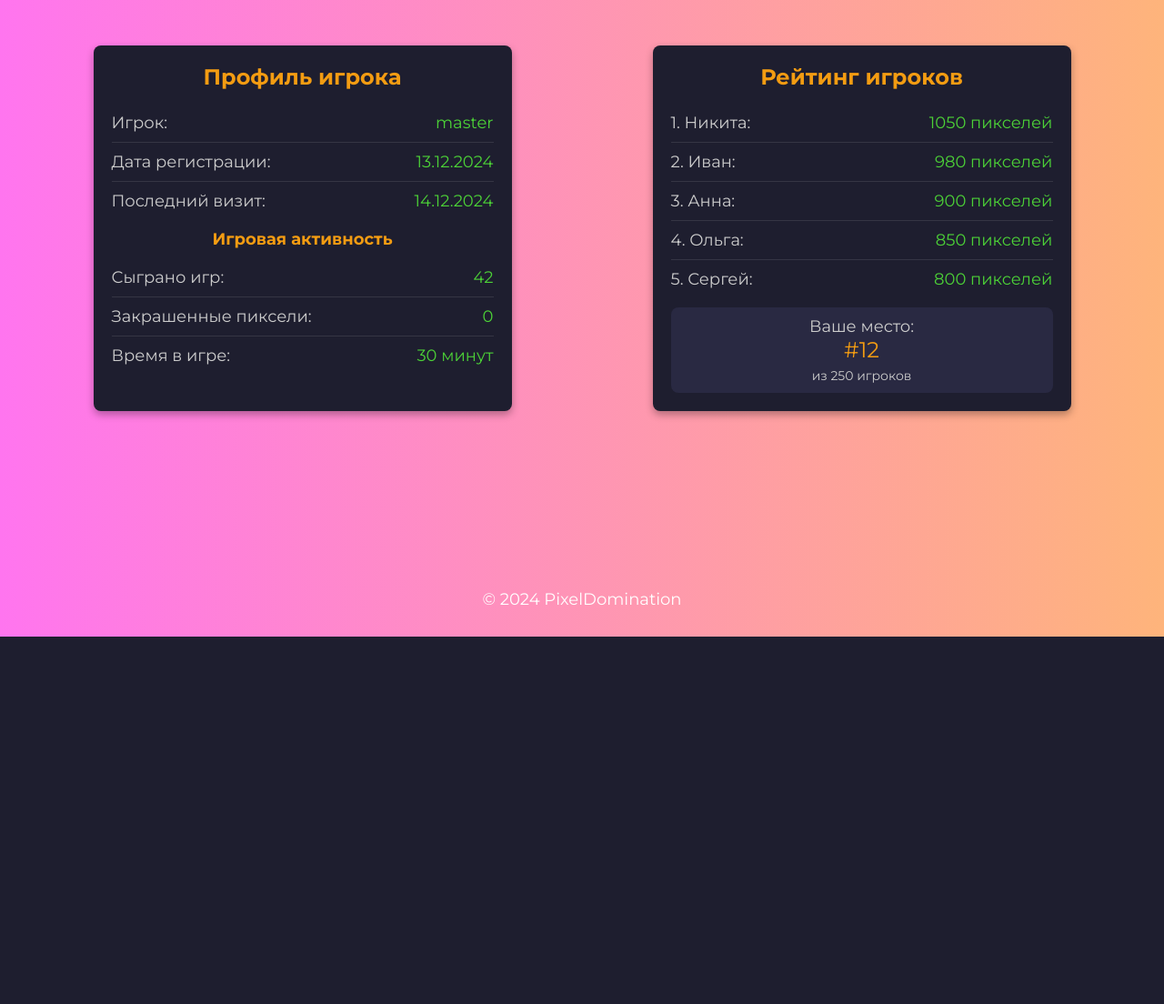
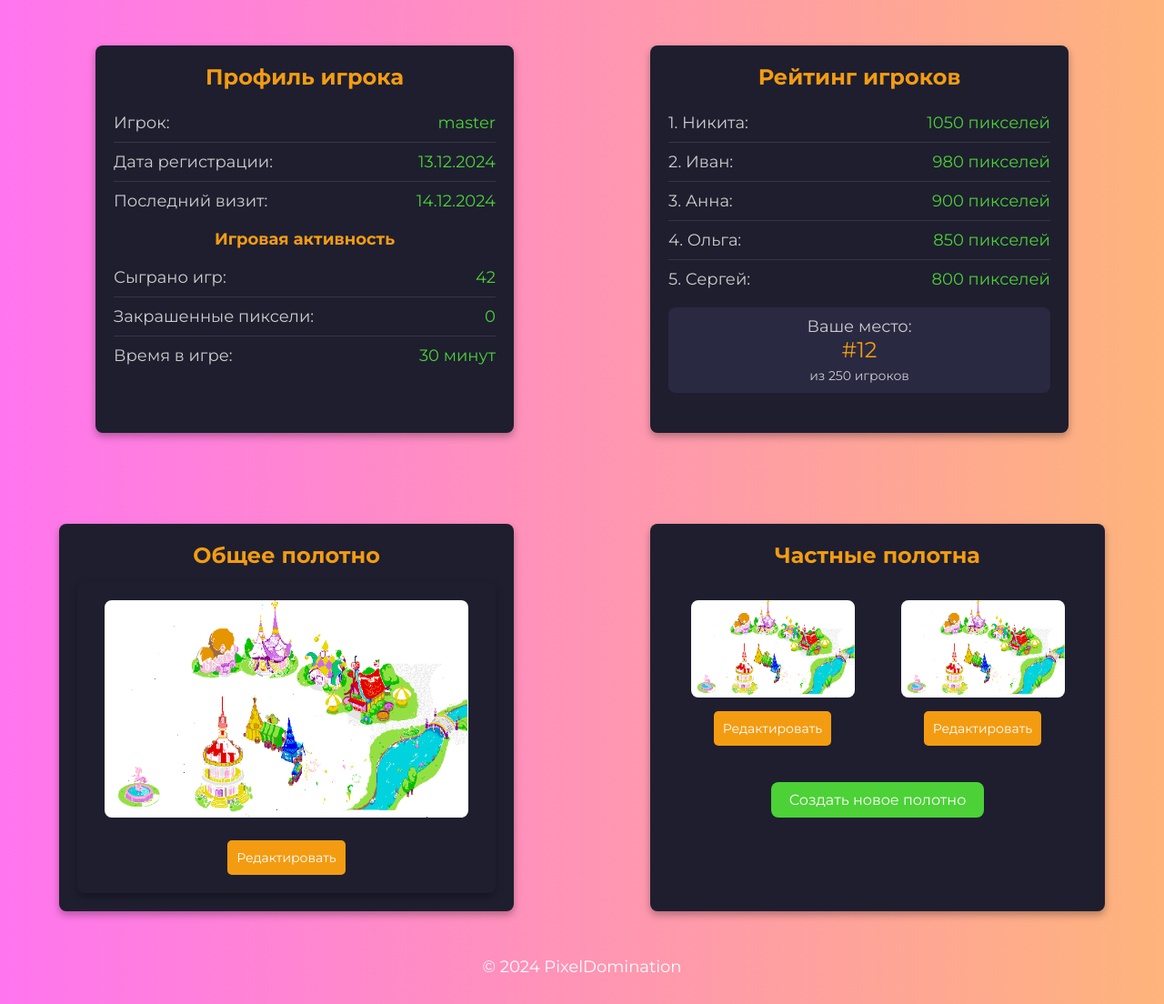
Before and after one commit to ilyash0/PixelDomination, a Django app: page /profile/ in a window 1280 px wide. Shown: the part 100-1204 px from the top of the page at 91% size. Before the commit the page ends 800 px from the top, so only its background shows below. Run offline with Django 5.2, Linux system fonts and the light colour scheme; the visitor is signed in with stand-in values (Sample User, id 1); parts of the project's set-up code (start-up, migrations or seed data) failed here and were passed over.

Commit message:
add canvas on profile

```diff
--- a/static/css/style.css
+++ b/static/css/style.css
@@ -270,11 +270,11 @@ p {
 .profile {
   display: grid;
   grid-template-columns: 1fr 1fr;
-  gap: 50px;
-  justify-items: center;
+  grid-template-rows: 1fr 1fr;
+  gap: 100px 150px;
 }
 
-.profile__stats {
+.profile__section {
   background-color: #1e1e2f;
   color: #fff;
   padding: 20px;
@@ -284,7 +284,18 @@ p {
   max-width: 500px;
 }
 
-.profile__stats-title {
+#profile-stats,
+#profile-global {
+  justify-self: end;
+}
+
+#profile-ranking,
+#profile-private {
+  justify-self: start;
+}
+
+
+.profile__section-title {
   font-size: 24px;
   font-weight: bold;
   margin-bottom: 15px;
@@ -292,7 +303,7 @@ p {
   color: #f39c12;
 }
 
-.profile__stats-subtitle {
+.profile__section-subtitle {
   font-size: 18px;
   font-weight: bold;
   margin-bottom: 10px;
@@ -301,13 +312,13 @@ p {
 }
 
 
-.profile__stats-list {
+.profile__section-list {
   list-style: none;
   padding: 0;
   margin: 0;
 }
 
-.profile__stats-list li {
+.profile__section-list li {
   display: flex;
   justify-content: space-between;
   align-items: center;
@@ -315,16 +326,16 @@ p {
   border-bottom: 1px solid rgba(255, 255, 255, 0.1);
 }
 
-.profile__stats-list li:last-child {
+.profile__section-list li:last-child {
   border-bottom: none;
   margin-bottom: 10px;
 }
 
-.profile__stats-list span {
+.profile__section-list span {
   color: #ccc;
 }
 
-.profile__stats-list strong {
+.profile__section-list strong {
   color: #4cd137;
   font-size: 18px;
 }
@@ -353,6 +364,59 @@ p {
   font-size: 14px;
   margin-top: 5px;
 }
+
+.profile__section-img {
+  margin-bottom: 20px;
+  width: 100%;
+  max-width: 400px;
+  height: auto;
+  border-radius: 8px;
+}
+
+.profile__private-canvases {
+  display: flex;
+  justify-content: space-between;
+  flex-wrap: wrap;
+  padding: 20px;
+}
+
+.profile__canvas-item {
+  width: 45%;
+  margin-bottom: 20px;
+  text-align: center;
+}
+
+.profile__canvas-item img {
+  width: 100%;
+  max-width: 180px;
+  height: auto;
+  border-radius: 8px;
+  margin-bottom: 10px;
+}
+
+.btn-view-canvas {
+  background-color: #f39c12;
+  color: #fff;
+  border: none;
+  padding: 10px;
+  border-radius: 5px;
+  cursor: pointer;
+  font-size: 14px;
+  display: inline-block;
+}
+
+.btn-create-canvas {
+  background-color: #4cd137;
+  color: #fff;
+  padding: 10px 20px;
+  font-size: 16px;
+  border: none;
+  border-radius: 8px;
+  cursor: pointer;
+  display: block;
+  margin: 0 auto;
+}
+
 .footer {
   min-height: 50px;
 }
--- /dev/null
+++ b/static/js/profile.js
@@ -0,0 +1,15 @@
+document.addEventListener("DOMContentLoaded", function() {
+  const canvasButtons = document.querySelectorAll('.btn-view-canvas');
+  const createCanvasButton = document.querySelector('.btn-create-canvas');
+
+  canvasButtons.forEach(button => {
+    button.addEventListener('click', function() {
+      const canvasId = this.closest('.profile__canvas-item').querySelector('img').alt;
+      window.location.href = `/edit-canvas/${canvasId}`;
+    });
+  });
+
+  createCanvasButton.addEventListener('click', function() {
+    window.location.href = '/create-canvas';
+  });
+});
--- a/templates/profile.html
+++ b/templates/profile.html
@@ -25,23 +25,23 @@
     </header>
     <main class="main">
       <div class="profile">
-        <section class="profile__stats" id="profile-stats">
-          <h2 class="profile__stats-title">Профиль игрока</h2>
-          <ul class="profile__stats-list">
+        <section class="profile__section" id="profile-stats">
+          <h2 class="profile__section-title">Профиль игрока</h2>
+          <ul class="profile__section-list">
             <li><span>Игрок:</span> <strong>master</strong></li>
             <li><span>Дата регистрации:</span> <strong>13.12.2024</strong></li>
             <li><span>Последний визит:</span> <strong>14.12.2024</strong></li>
           </ul>
-          <h3 class="profile__stats-subtitle">Игровая активность</h3>
-          <ul class="profile__stats-list">
+          <h3 class="profile__section-subtitle">Игровая активность</h3>
+          <ul class="profile__section-list">
             <li><span>Сыграно игр:</span> <strong>42</strong></li>
             <li><span>Закрашенные пиксели:</span> <strong>{{ user_profile.pixels_colored }}</strong></li>
             <li><span>Время в игре:</span> <strong>30 минут</strong></li>
           </ul>
         </section>
-        <section class="profile__stats">
-          <h2 class="profile__stats-title">Рейтинг игроков</h2>
-          <ul class="profile__stats-list">
+        <section class="profile__section" id="profile-ranking">
+          <h2 class="profile__section-title">Рейтинг игроков</h2>
+          <ul class="profile__section-list">
             <li><span>1. Никита:</span> <strong>1050 пикселей</strong></li>
             <li><span>2. Иван:</span> <strong>980 пикселей</strong></li>
             <li><span>3. Анна:</span> <strong>900 пикселей</strong></li>
@@ -54,11 +54,32 @@
             <small>из 250 игроков</small>
           </div>
         </section>
+        <section class="profile__section" id="profile-global">
+          <h2 class="profile__section-title">Общее полотно</h2>
+          <div class="profile__section">
+            <img src="{% static 'img/best.png' %}" alt="Общее полотно" class="profile__section-img">
+            <a class="btn-view-canvas" href="/canvas/0/">Редактировать</a>
+          </div>
+        </section>
+        <section class="profile__section" id="profile-private">
+          <h2 class="profile__section-title">Частные полотна</h2>
+          <div class="profile__private-canvases">
+            <div class="profile__canvas-item">
+              <img src="{% static 'img/best.png' %}" alt="Частное полотно 1">
+              <a class="btn-view-canvas" href="/canvas/1/">Редактировать</a>
+            </div>
+            <div class="profile__canvas-item">
+              <img src="{% static 'img/best.png' %}" alt="Частное полотно 2">
+              <a class="btn-view-canvas" href="/canvas/2/">Редактировать</a>
+            </div>
+          </div>
+          <button class="btn-create-canvas">Создать новое полотно</button>
+        </section>
       </div>
-
     </main>
     <footer class="footer"><p>&copy; 2024 PixelDomination</p></footer>
-</div>
+  </div>
 
+  <script src="{% static 'js/profile.js' %}"></script>
 </body>
 </html>
```
